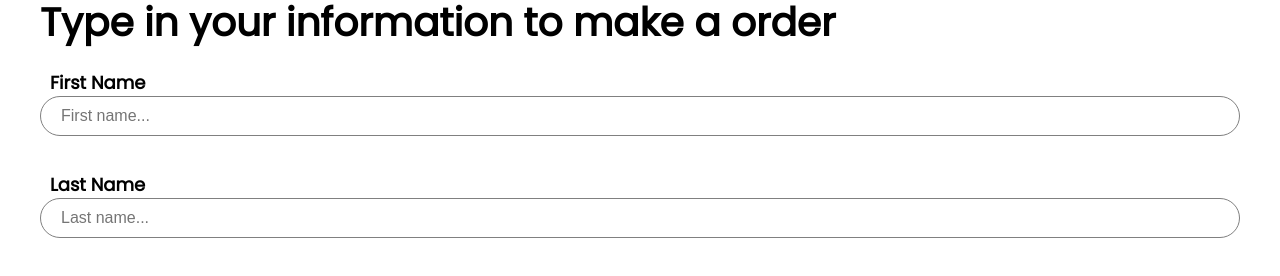
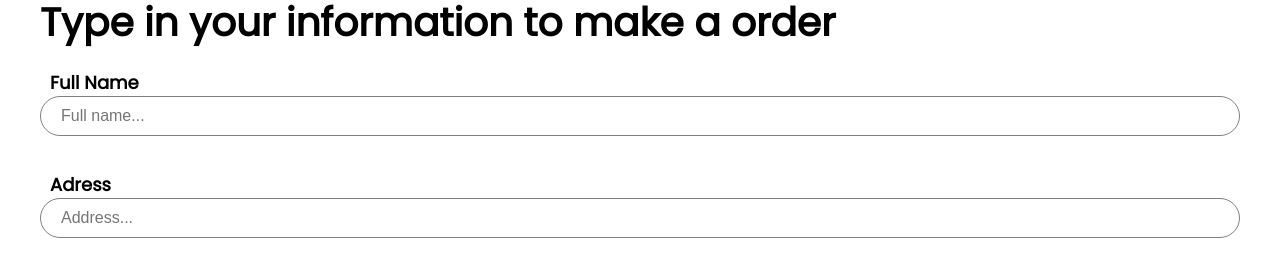
Before and after one commit to kajberg84/Edice-front, a Next.js app: page /checkout in a window 1280 px wide. Shown: the part 524-800 px from the top of the page. Built offline with nearby package versions, Linux system fonts and the light colour scheme.

Commit message:
updated checkout form

```diff
--- a/src/pages/checkout.jsx
+++ b/src/pages/checkout.jsx
@@ -24,8 +24,7 @@ import styles from "../styles/pages/Checkout.module.scss";
 // Schema for formvalidating
 const shippingSchema = yup
   .object({
-    firstName: yup.string().required(),
-    lastName: yup.string().required(),
+    name: yup.string().required(),
     address: yup.string().required(),
     zipCode: yup.string().required(),
     city: yup.string().required(),
@@ -113,21 +112,12 @@ export default function Checkout() {
                 <h3>Type in your information to make a order</h3>
               )}
 
-              <label>First Name</label>
-              <input
-                {...register("firstName")}
-                autoComplete="given-name"
-                placeholder="First name..."
-                defaultValue={user?.fname}
-              />
-              <p>{errors.firstName?.message}</p>
-
-              <label>Last Name</label>
+              <label>Full Name</label>
               <input
                 {...register("lastName")}
-                autoComplete="family-name"
-                placeholder="Last name..."
-                defaultValue={user?.lname}
+                autoComplete="cc-name"
+                placeholder="Full name..."
+                defaultValue={user?.name}
               />
               <p>{errors.lastName?.message}</p>
               <label>Adress</label>
@@ -135,7 +125,7 @@ export default function Checkout() {
                 {...register("address")}
                 autoComplete="street-address"
                 placeholder="Address..."
-                defaultValue={user?.adress}
+                defaultValue={user?.address}
               />
               <p>{errors.address?.message}</p>
               <label>Zip Code</label>
@@ -143,7 +133,7 @@ export default function Checkout() {
                 {...register("zipCode")}
                 autoComplete="postal-code"
                 placeholder="Zip code..."
-                defaultValue={user?.zipCode}
+                defaultValue={user?.zipcode}
               />
               <p>{errors.zipCode?.message}</p>
               <label>City</label>
```
